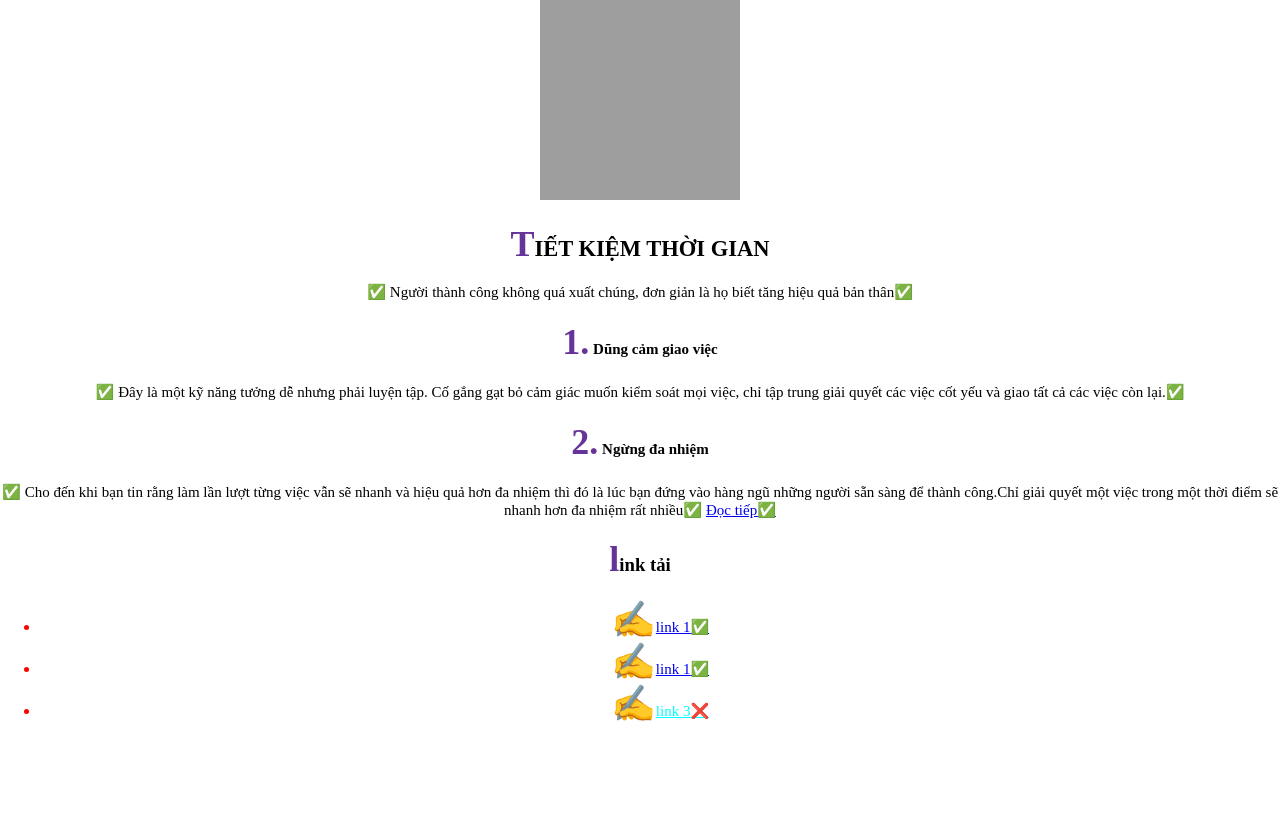
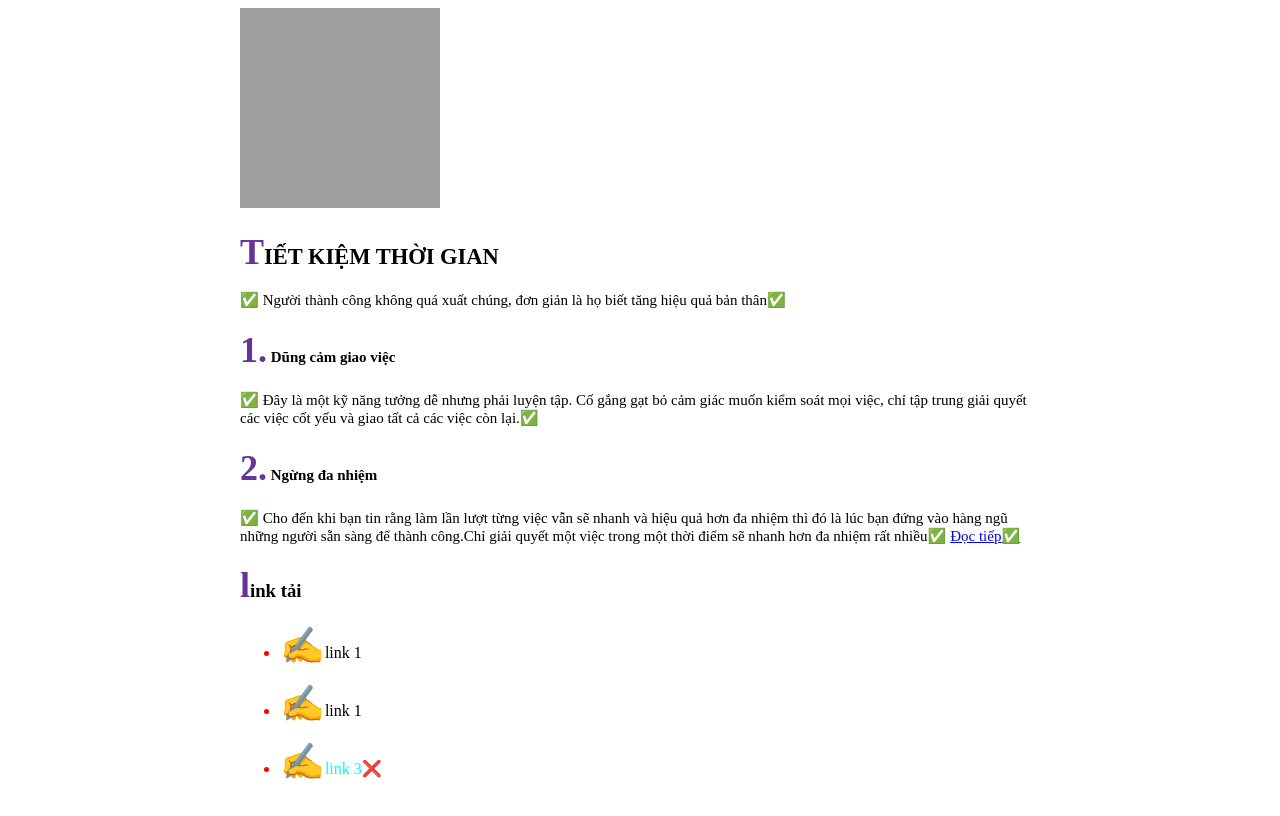
Before and after one commit to ngockhanh0/bai-tap, a plain HTML site: page lesson 7/index.html in a window 1280 px wide. Drawn offline with Linux system fonts and the light colour scheme; grey boxes are pictures that could not be loaded.

Commit message:
123
1234

```diff
--- a/lesson 7/index.html
+++ b/lesson 7/index.html
@@ -4,6 +4,7 @@
         <link rel="stylesheet" href="style.css">
     </head>
     <body>
+        <div class="home">
             <img src="https://mytourcdn.com/upload_images/Image/Minh%20Hoang/Linh%201/5%20-1/dat%20nuoc%20ta/8.jpg" alt="image.png" width="200px" height="200px">
             <a><h2>TIẾT KIỆM THỜI GIAN</h2></a>
             <a>Người thành công không quá xuất chúng, đơn giản là họ biết tăng hiệu quả bản thân</a>
@@ -15,9 +16,10 @@
             <a href="https://blogradio.vn/nhung-nguoi-lam-viec-hieu-qua-thang-tien-vu-vu-deu-nam-long-nhung-bi-quyet-nho-nay-nw238963.html">Đọc tiếp</a>
             <h3>link tải</h3>
             <ul>
-            <li><a href="https://run.vn/">link 1</a></li>
-            <li><a href="https://run.vn/">link 1</a></li>
-            <li><a class="disabled-link" href="#">link 3</a></li>
+                <li><p href="https://run.vn/">link 1</p></li>
+                <li><p href="https://run.vn/">link 1</p></li>
+                <li><p class="disabled-link" href="#">link 3</p></li>
             </ul>
+        </div>
     </body>
 </html>
--- a/lesson 7/style.css
+++ b/lesson 7/style.css
@@ -1,7 +1,7 @@
 li::marker{
     color:red
 }
-li::before {
+p::before {
     content: "✍️";
 }
 a::after {
@@ -26,7 +26,8 @@ a::after {
 a{
     font-size: 15px;
 }
-body {
+.home{
+    height: 800px;
+    width: 800px;
     margin: auto;
-    text-align: center;
 }
```
Lines whose indentation alone changed are shown as unchanged.
